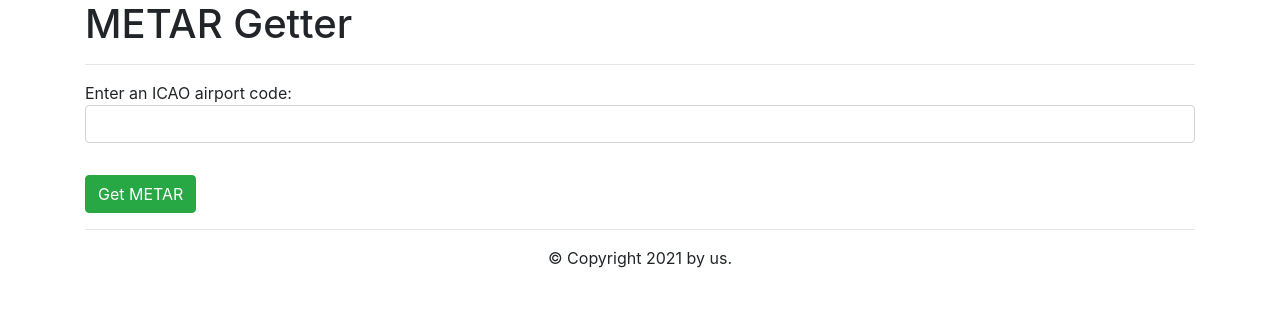
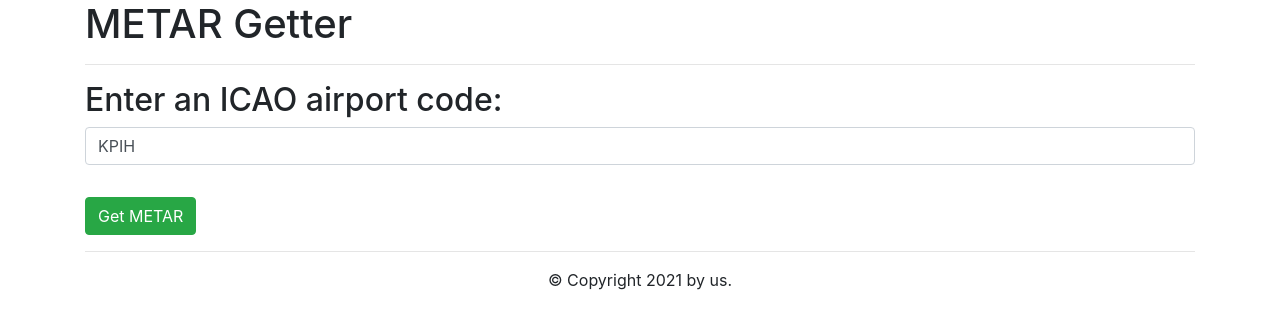
Before and after one commit to mogvaj/new-metar-getter, a Flask app: page / in a window 1280 px wide. Shown: the top 329 px of the page. Run offline with Flask 2, Linux system fonts and the light colour scheme.

Commit message:
Fixing index icao code field

```diff
--- a/templates/index.html
+++ b/templates/index.html
@@ -10,8 +10,8 @@
 <h1>METAR Getter</h1>
 <hr>
 <form name="icaoCodeForm" action="" method="get">
-  Enter an ICAO airport code:
-  <input type="text" id="icaoCodeInput" name="icaoCodeInput" class="form-control" oninput="updateButton()" value="{{info.infoForIndexPage}}" />
+  <h2>Enter an ICAO airport code:</h2>
+  <input type="text" id="icaoCodeInput" name="icaoCodeInput" class="form-control" oninput="updateButton()" value="{{info.icaoCode}}" />
   <br>
   <button type="button" class="btn btn-success mt-2" id="getMetarButton" onclick="getMetar()">Get METAR</button>
 </form>
```
